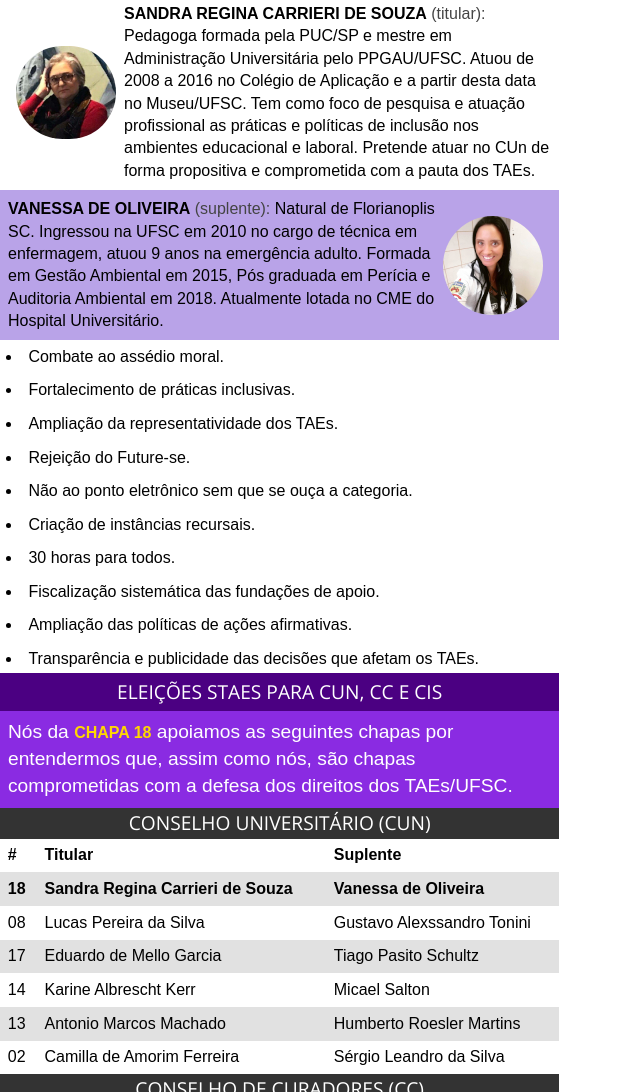
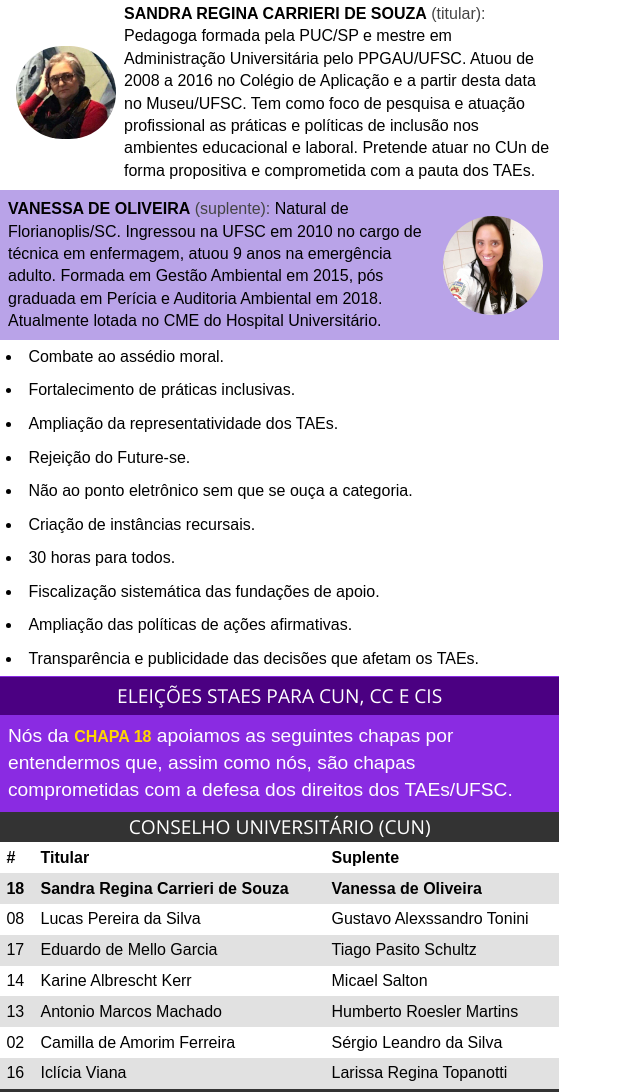
Before and after one commit to lucasPereira/eleicoes-cun-sandra, a plain HTML site: page index.html in a window 1280 px wide. Shown: the part 117-1209 px from the top of the page, without its empty margins (0-640 px from the left). Drawn offline with nearby package versions, Linux system fonts and the light colour scheme.

Commit message:
Adição chapa da Iclícia

```diff
--- a/estilo.css
+++ b/estilo.css
@@ -2,7 +2,7 @@
 
 .lado {
 	background-color: #8A2BE2;
-	height: 209mm;
+	height: 210mm;
 	width: 148mm;
 }
 
@@ -143,6 +143,6 @@
 .apoios > table th,
 .apoios > table td {
 	font-family: sans-serif;
-	padding: 0.49rem;
+	padding: 0.4rem;
 	text-align: left;
 }
--- a/index.html
+++ b/index.html
@@ -32,9 +32,9 @@
 							<p>
 								<strong>Vanessa de Oliveira</strong>
 								<small>suplente</small>
-								Natural de Florianoplis SC.
+								Natural de Florianoplis/SC.
 								Ingressou na UFSC em 2010 no cargo de técnica em enfermagem, atuou 9 anos na emergência adulto.
-								Formada em Gestão Ambiental em 2015, Pós graduada em Perícia e Auditoria Ambiental em 2018.
+								Formada em Gestão Ambiental em 2015, pós graduada em Perícia e Auditoria Ambiental em 2018.
 								Atualmente lotada no CME do Hospital Universitário.
 							</p>
 							<img src="vanessa.jpeg" />
@@ -73,6 +73,7 @@
 					<tr><td>14</td><td>Karine Albrescht Kerr</td><td>Micael Salton</td></tr>
 					<tr><td>13</td><td>Antonio Marcos Machado</td><td>Humberto Roesler Martins</td></tr>
 					<tr><td>02</td><td>Camilla de Amorim Ferreira</td><td>Sérgio Leandro da Silva</td></tr>
+					<tr><td>16</td><td>Iclícia Viana</td><td>Larissa Regina Topanotti</td></tr>
 				</table>
 				<h2>Conselho de Curadores (CC)</h2>
 				<table>
```
